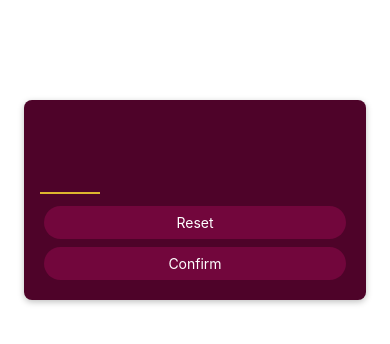
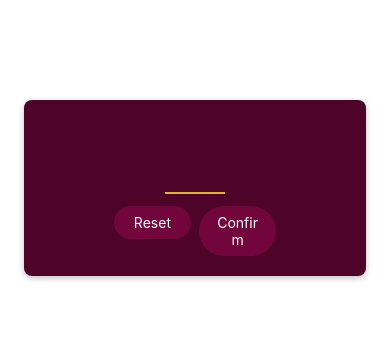
Before and after one commit to gbeto21/GuessMyNumber, a React Native app: screen / in a window 390 px wide. Shown: the top 344 px of the page. Built offline with nearby package versions, Linux system fonts and the light colour scheme.

Commit message:
Improving the Buttons

```diff
--- a/screens/StartGameScreen.js
+++ b/screens/StartGameScreen.js
@@ -11,8 +11,14 @@ function StartGameScreen() {
                 autoCapitalize="none"
                 autoCorrect={false}
             />
-            <PrimaryButton>Reset</PrimaryButton>
-            <PrimaryButton>Confirm</PrimaryButton>
+            <View style={styles.buttonsContainer}>
+                <View style={styles.buttonContainer}>
+                    <PrimaryButton>Reset</PrimaryButton>
+                </View>
+                <View style={styles.buttonContainer}>
+                    <PrimaryButton>Confirm</PrimaryButton>
+                </View>
+            </View>
         </View>
     )
 }
@@ -21,6 +27,8 @@ export default StartGameScreen
 
 const styles = StyleSheet.create({
     inputContainer: {
+        justifyContent: 'center',
+        alignItems: 'center',
         marginTop: 100,
         marginHorizontal: 24,
         padding: 16,
@@ -42,5 +50,11 @@ const styles = StyleSheet.create({
         marginVertical: 8,
         fontWeight: 'bold',
         textAlign: 'center'
+    },
+    buttonsContainer: {
+        flexDirection: 'row'
+    },
+    buttonContainer: {
+        flex: 1
     }
 })
```
